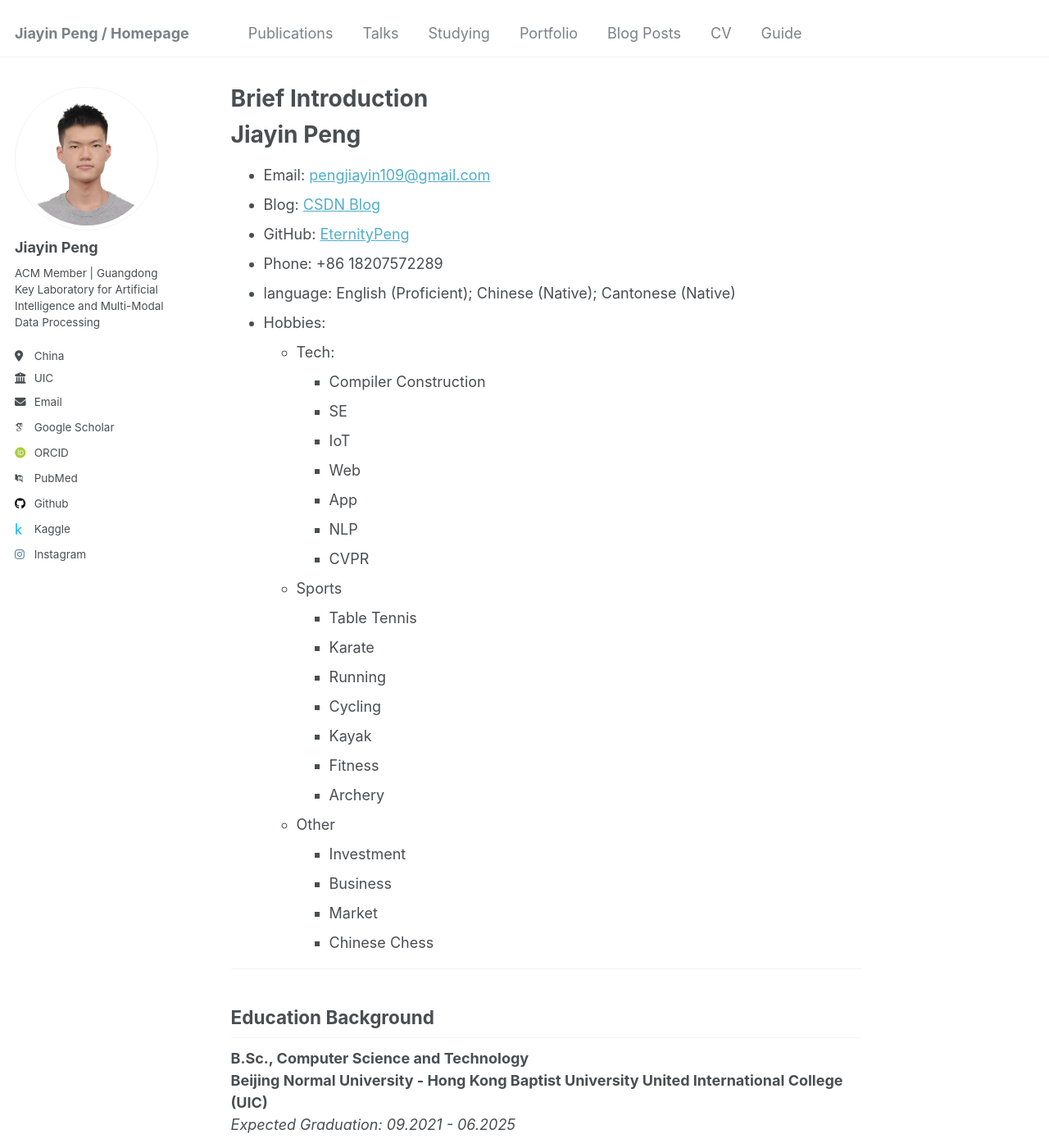
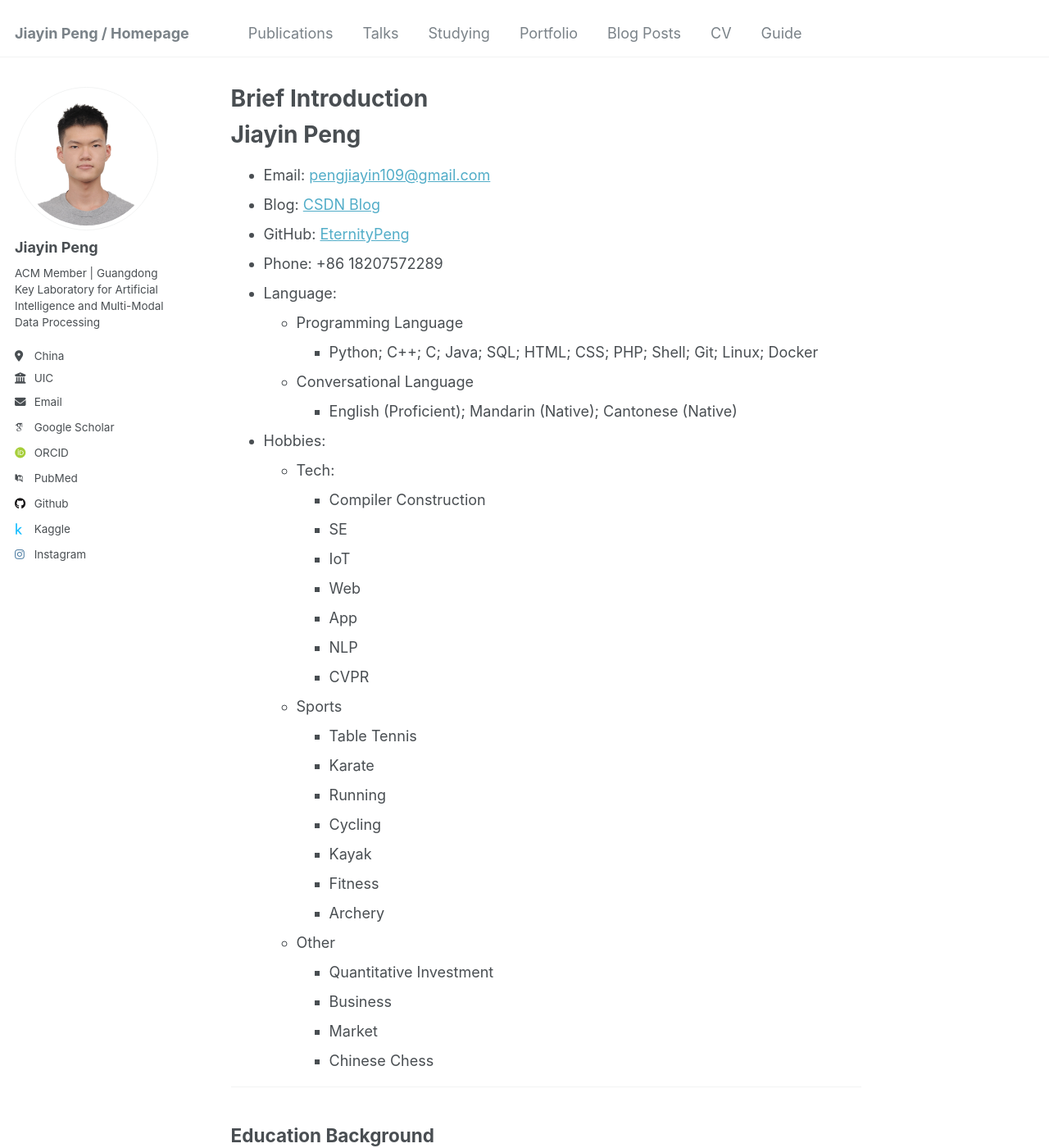
Before and after one commit to EternityPeng/eternitypeng.github.io, a Jekyll site: the page built from _pages/about.md, in a window 1280 px wide and 1400 px high. Shown: the whole window at 82% size. Built offline with Jekyll 4.4.1, drawn with Linux system fonts in a browser that asks for light colours; some web fonts are replaced.

Commit message:
update language format, specific

```diff
--- a/_pages/about.md
+++ b/_pages/about.md
@@ -13,7 +13,11 @@ redirect_from:
 - Blog: [CSDN Blog](https://blog.csdn.net/p213100)
 - GitHub: [EternityPeng](https://github.com/EternityPeng)
 - Phone: +86 18207572289
-- language: English (Proficient); Chinese (Native); Cantonese (Native)
+- Language:
+  - Programming Language
+    - Python; C++; C; Java; SQL; HTML; CSS; PHP; Shell; Git; Linux; Docker
+  - Conversational Language
+    - English (Proficient); Mandarin (Native); Cantonese (Native)
 - Hobbies:
   - Tech:
     - Compiler Construction
@@ -32,7 +36,7 @@ redirect_from:
     - Fitness
     - Archery
   - Other
-    - Investment
+    - Quantitative Investment
     - Business
     - Market
     - Chinese Chess
```
